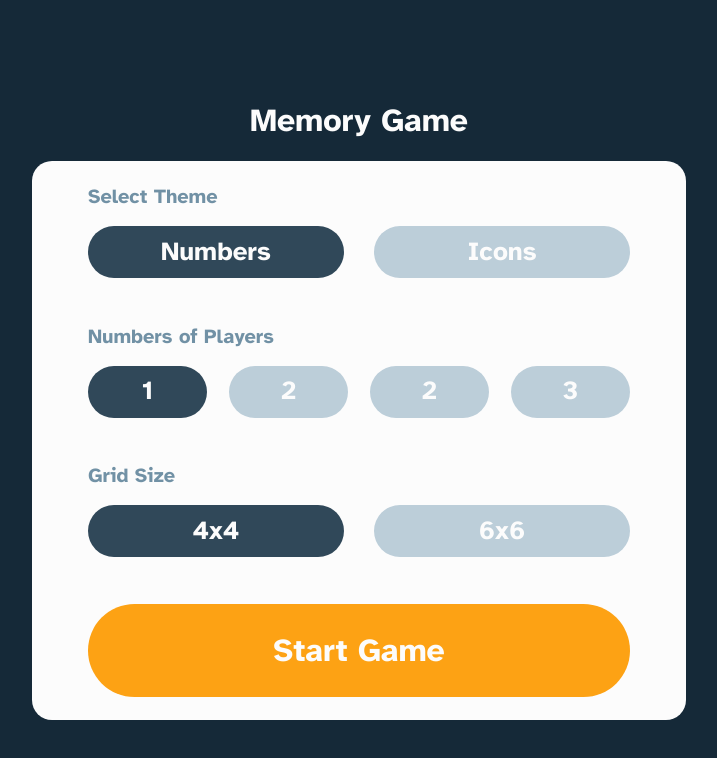
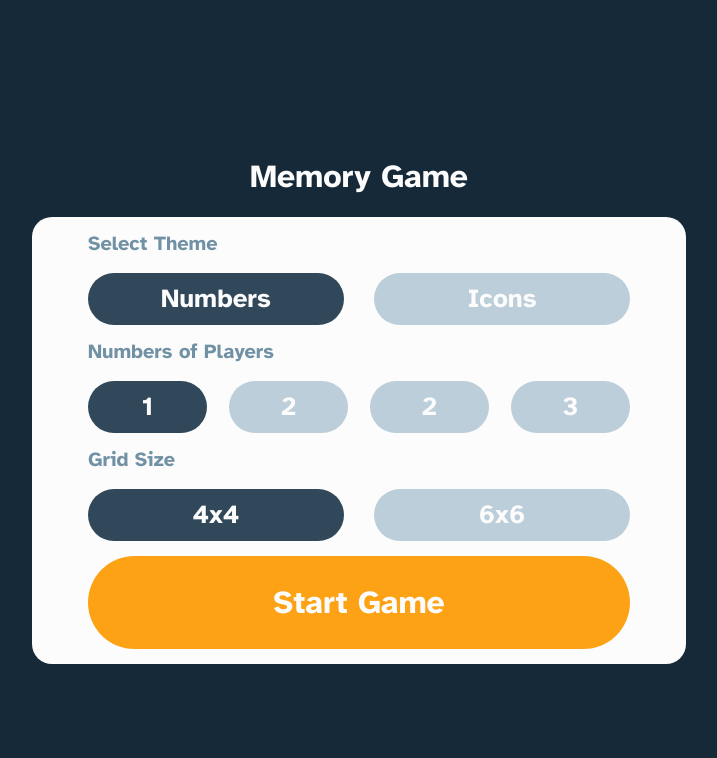
Before and after one commit to Davitvashakmadze/memory-game, a React (Create React App) app: page / in a window 1280 px wide. Shown: the top 758 px of the page, without its empty margins (281-998 px from the left). Built offline with nearby package versions, Linux system fonts and the light colour scheme; a web font is replaced by a local one.

Commit message:
add project again full upload fix git

```diff
--- a/src/home.scss
+++ b/src/home.scss
@@ -14,18 +14,15 @@ body {
     justify-content: space-around;
     align-items: center;
     width: 654px;
-    height: 559px;
-    top: 128px;
-    gap: 0px;
-    opacity: 0px;
+    height: 100hv;
+    gap: 15px;
+    padding: 15px 0;
     background: rgba(252, 252, 252, 1);
     border-radius: 20px;
 
     .Select-Theme {
       width: 542px;
       height: 93px;
-      top: 184px;
-      left: 56px;
       gap: 0px;
       opacity: 0px;
       display: flex;
@@ -102,9 +99,6 @@ body {
       border-radius: 50px;
       width: 542px;
       height: 93px;
-      top: 184px;
-      left: 56px;
-      gap: 0px;
       opacity: 0px;
       font-size: 32px;
       font-weight: 700;
@@ -184,7 +178,7 @@ body {
   // }
   .grid-item {
     cursor: pointer;
-    width: 110px;
+    width: 70px;
     height: 0;
     padding-top: 100%;
     background: rgba(48, 72, 89, 1);
```
Also changed, not shown: src/pages/GameBoard.jsx (line endings or trailing spaces).
